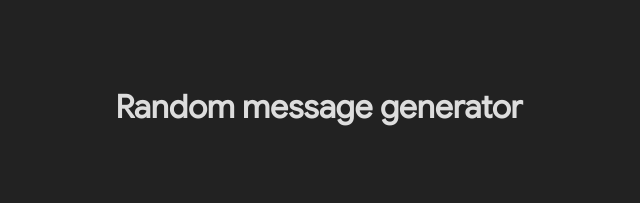
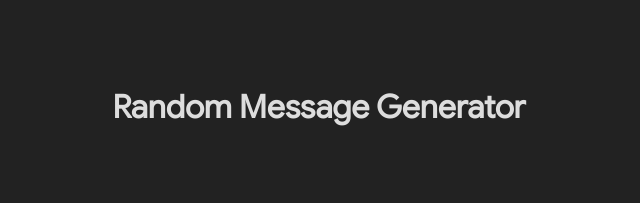
Before and after one commit to nzcodes/Random-Message-Generator, a plain HTML site: page index.html in a window 1280 px wide. Shown: the part 236-439 px from the top of the page, 321-961 px from the left. Drawn offline with Linux system fonts and the light colour scheme.

Commit message:
capitalized the h1

```diff
--- a/index.html
+++ b/index.html
@@ -39,7 +39,7 @@
   </style>
 </head>
 <body>
-  <h1>Random message generator</h1>
+  <h1>Random Message Generator</h1>
   <p id="message"></p>
   <button onclick="displayRandomMessage()">Generate Message</button>
 </body>
```
